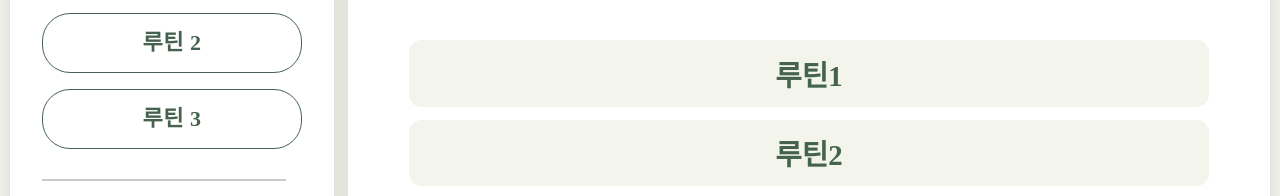
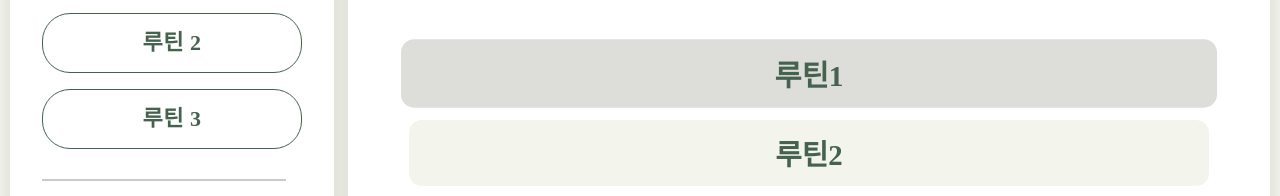
Before and after one commit to LikeLion13-Team1/Team1-FrontEnd, a plain HTML site: page pages/Qfind.html in a window 1280 px wide. Both pictures are taken after a click on the button "루틴1". Shown: the part 557-753 px from the top of the page. Drawn offline with Linux system fonts and the light colour scheme.

Commit message:
chore: 설문 옵션 버튼 일부수정

```diff
--- a/pages/Qfind.html
+++ b/pages/Qfind.html
@@ -77,6 +77,55 @@
           });
         });
       });
+      // 1. 설문 답 불러오기
+      const answers = JSON.parse(localStorage.getItem("surveyAnswers"));
+
+      // 2. 텍스트 답안을 ENUM 값으로 매핑
+      const answerToCode = {
+        "으! 못 참아요. 바로 정리부터 해요.": "CLEAN_IMMEDIATELY",
+        "조금 참다가 결국 치워요.": "CLEAN_EVENTUALLY",
+        "안 보여요. 난 못 본 걸로 할래요.": "IGNORE",
+
+        "계획부터 세우고 하나하나 해결해요.": "PLAN_AND_EXECUTE",
+        "그날그날 기분에 따라 달라요.": "GO_WITH_FLOW",
+        "일단 침대에 누워요. 그냥 내일 하는 건 어때요?": "AVOID",
+
+        "집은 자고로 먼지 한 톨 없이 반짝반짝 해야죠.": "SPOTLESS",
+        "정리만 되어도 그냥 만족하며 삽니다.": "TIDY_ENOUGH",
+        "내 마음이 편하면 그게 깔끔 아닌가요?": "COMFORTABLE",
+
+        "힘들어도 좋아요:) 확실한 루틴을 주세요.": "FIRST_AND_CLEAR",
+        "유연한 게 좋아요.": "FLEXIBLE",
+        "작고 쉬운 거부터 주세요..": "SMALL_AND_EASY",
+      };
+
+      // 3. 백엔드에 보낼 ENUM 형식 만들기
+      const featureData = {
+        messyHouse: answerToCode[answers.q1],
+        cleaningStyle: answerToCode[answers.q2],
+        cleanHouse: answerToCode[answers.q3],
+        routineStyle: answerToCode[answers.q4],
+      };
+
+      // 4. 백엔드에 POST 요청
+      fetch("http://localhost:8080/api/v1/members/feature", {
+        method: "POST",
+        headers: {
+          "Content-Type": "application/json",
+          Authorization: "Bearer " + localStorage.getItem("accessToken"),
+        },
+        body: JSON.stringify(featureData),
+      })
+        .then((res) => res.json())
+        .then((data) => {
+          console.log("루틴 분석 결과:", data.result.routineType);
+          // 결과 보여주기 (예: 결과 영역이 있다면)
+          document.querySelector(".result-box").textContent =
+            data.result.routineType;
+        })
+        .catch((err) => {
+          console.error("루틴 분석 실패:", err);
+        });
     </script>
   </body>
 </html>
--- a/styles/Q.css
+++ b/styles/Q.css
@@ -148,6 +148,7 @@
   white-space: normal; /* 줄바꿈 허용 */
   word-break: keep-all; /* 단어 기준 줄바꿈 */
   box-sizing: border-box;
+  transition: background-color 0.3s ease, color 0.3s ease;
 }
 
 .btn {
@@ -157,3 +158,13 @@
   align-items: center;
   width: 100%;
 }
+
+.option-btn:hover {
+  background-color: #ddddda;
+}
+
+.option-btn.selected {
+  background-color: #ddddda;
+  color: #45624e;
+  transform: scale(1.02);
+}
```
Also changed, not shown: pages/Q1.html (+9 -0 lines), pages/home1.html (+2 -2 lines).
